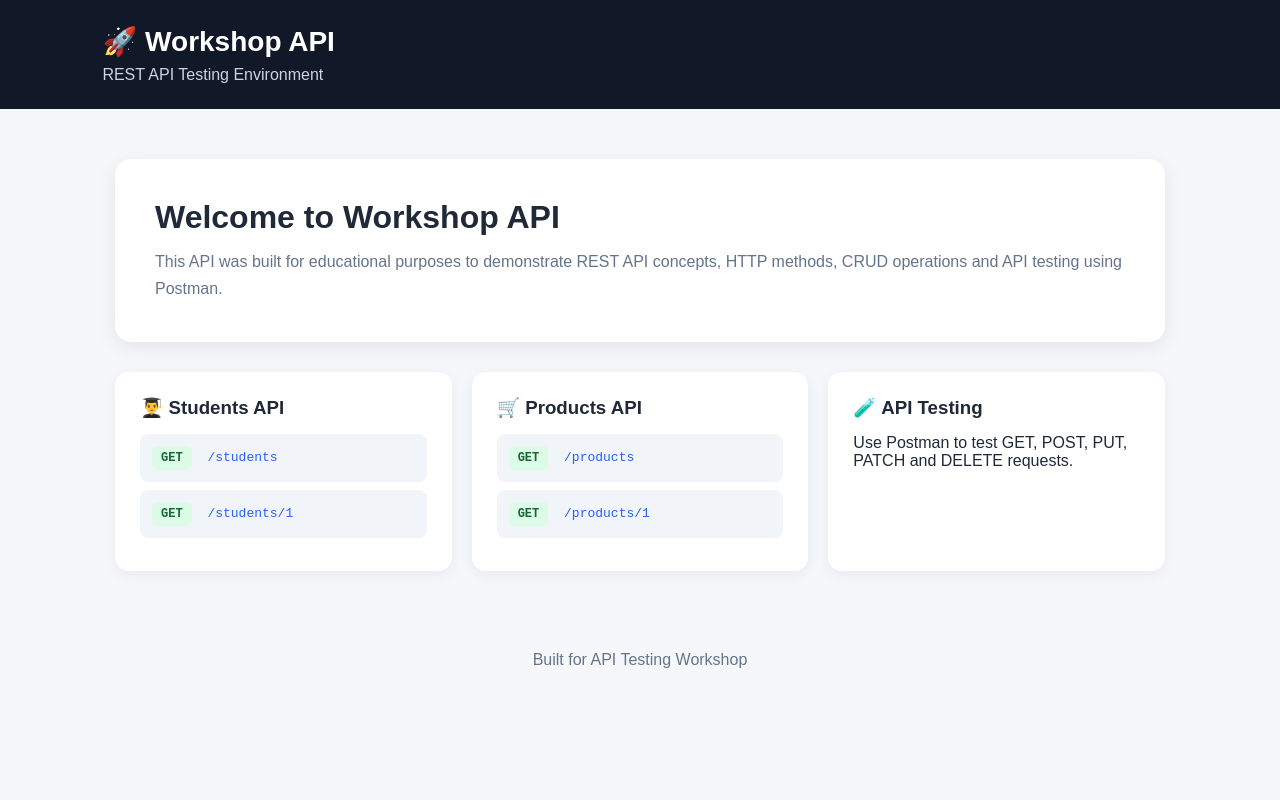
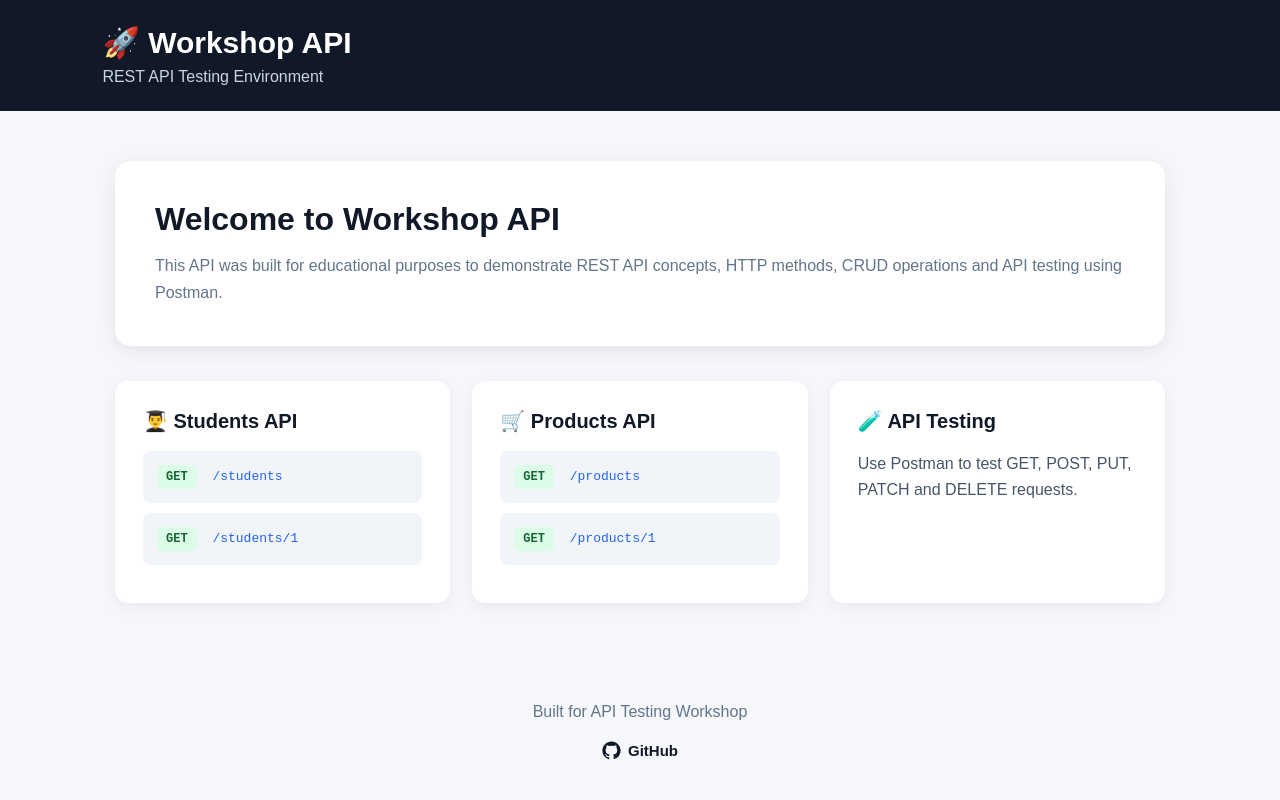
Before and after one commit to jana-2110/workshop-api, a website: page public/index.html in a window 1280 px wide. Drawn offline with Linux system fonts and the light colour scheme.

Commit message:
Update workshop API homepage and readme

```diff
--- a/public/index.html
+++ b/public/index.html
@@ -14,10 +14,17 @@
         }
 
         body {
-            font-family: Arial, sans-serif;
+            font-family: Arial, Helvetica, sans-serif;
             background: #f5f7fb;
             color: #1f2937;
+            min-height: 100vh;
+            display: flex;
+            flex-direction: column;
         }
+
+        /* =========================
+           HEADER
+        ========================== */
 
         header {
             background: #111827;
@@ -26,64 +33,102 @@
         }
 
         header h1 {
-            font-size: 28px;
+            font-size: 30px;
+            font-weight: 700;
         }
 
         header p {
             margin-top: 8px;
             color: #cbd5e1;
+            font-size: 16px;
         }
 
+        /* =========================
+           MAIN CONTENT
+        ========================== */
+
         main {
+            width: 100%;
             max-width: 1100px;
             margin: 50px auto;
             padding: 0 25px;
+            flex: 1;
         }
+
+        /* =========================
+           HERO SECTION
+        ========================== */
 
         .hero {
             background: white;
             padding: 40px;
             border-radius: 16px;
-            box-shadow: 0 5px 20px rgba(0,0,0,0.08);
-            margin-bottom: 30px;
+            box-shadow: 0 5px 20px rgba(0, 0, 0, 0.08);
+            margin-bottom: 35px;
         }
 
         .hero h2 {
             font-size: 32px;
-            margin-bottom: 12px;
+            margin-bottom: 14px;
+            color: #111827;
         }
 
         .hero p {
             color: #64748b;
             line-height: 1.7;
+            font-size: 16px;
         }
+
+        /* =========================
+           API CARDS
+        ========================== */
 
         .api-grid {
             display: grid;
-            grid-template-columns: repeat(auto-fit, minmax(280px, 1fr));
-            gap: 20px;
+            grid-template-columns: repeat(
+                auto-fit,
+                minmax(280px, 1fr)
+            );
+            gap: 22px;
         }
 
         .card {
             background: white;
-            padding: 25px;
+            padding: 28px;
             border-radius: 14px;
-            box-shadow: 0 4px 15px rgba(0,0,0,0.06);
+            box-shadow: 0 4px 15px rgba(0, 0, 0, 0.06);
         }
 
         .card h3 {
-            margin-bottom: 15px;
+            margin-bottom: 18px;
+            font-size: 20px;
+            color: #111827;
         }
+
+        .card p {
+            line-height: 1.6;
+            color: #475569;
+        }
+
+        /* =========================
+           API ENDPOINTS
+        ========================== */
 
         .endpoint {
             display: block;
             background: #f1f5f9;
-            padding: 12px;
-            margin: 8px 0;
+            padding: 14px;
+            margin: 10px 0;
             border-radius: 8px;
             color: #2563eb;
             text-decoration: none;
             font-family: monospace;
+            transition: 0.2s ease;
+        }
+
+        .endpoint:hover {
+            background: #e2e8f0;
+            transform: translateX(3px);
         }
 
         .method {
@@ -97,78 +142,285 @@
             margin-right: 8px;
         }
 
+        /* =========================
+           FOOTER
+        ========================== */
+
         footer {
             text-align: center;
-            padding: 30px;
+            padding: 30px 20px;
             color: #64748b;
+            line-height: 1.8;
+        }
+
+        .github-link {
+            margin-top: 10px;
+        }
+
+        .github-link a {
+            display: inline-flex;
+            align-items: center;
+            gap: 7px;
+
+            color: #111827;
+            text-decoration: none;
+
+            font-size: 15px;
+            font-weight: 600;
+
+            transition: 0.2s ease;
+        }
+
+        .github-link a:hover {
+            color: #2563eb;
+            transform: translateY(-1px);
+        }
+
+        /* GitHub SVG */
+
+        .github-icon {
+            width: 19px;
+            height: 19px;
+            fill: currentColor;
+        }
+
+        /* =========================
+           MOBILE
+        ========================== */
+
+        @media (max-width: 600px) {
+
+            header {
+                padding: 22px 6%;
+            }
+
+            header h1 {
+                font-size: 25px;
+            }
+
+            header p {
+                font-size: 14px;
+            }
+
+            main {
+                margin: 30px auto;
+                padding: 0 18px;
+            }
+
+            .hero {
+                padding: 28px;
+            }
+
+            .hero h2 {
+                font-size: 26px;
+            }
+
+            .hero p {
+                font-size: 15px;
+            }
+
+            .card {
+                padding: 24px;
+            }
         }
     </style>
 </head>
 
 <body>
 
+    <!-- =========================
+         HEADER
+    ========================== -->
+
     <header>
+
         <h1>🚀 Workshop API</h1>
-    <p>REST API Testing Environment</p>
+
+        <p>
+            REST API Testing Environment
+        </p>
+
     </header>
+
+
+    <!-- =========================
+         MAIN
+    ========================== -->
 
     <main>
 
+        <!-- HERO -->
+
         <section class="hero">
-        <h2>Welcome to Workshop API</h2>
+
+            <h2>
+                Welcome to Workshop API
+            </h2>
 
             <p>
-            This API was built for educational purposes to demonstrate
-            REST API concepts, HTTP methods, CRUD operations and API
-            testing using Postman.
+                This API was built for educational purposes to
+                demonstrate REST API concepts, HTTP methods,
+                CRUD operations and API testing using Postman.
             </p>
+
         </section>
+
+
+        <!-- API CARDS -->
 
         <section class="api-grid">
 
+
+            <!-- STUDENTS API -->
+
             <div class="card">
-            <h3>👨‍🎓 Students API</h3>
 
-            <a class="endpoint" href="/students">
-                <span class="method">GET</span>
+                <h3>
+                    👨‍🎓 Students API
+                </h3>
+
+                <a
+                    class="endpoint"
+                    href="/students"
+                >
+                    <span class="method">
+                        GET
+                    </span>
+
                     /students
                 </a>
 
-            <a class="endpoint" href="/students/1">
-                <span class="method">GET</span>
+
+                <a
+                    class="endpoint"
+                    href="/students/1"
+                >
+                    <span class="method">
+                        GET
+                    </span>
+
                     /students/1
                 </a>
+
             </div>
 
+
+            <!-- PRODUCTS API -->
+
             <div class="card">
-            <h3>🛒 Products API</h3>
 
-            <a class="endpoint" href="/products">
-                <span class="method">GET</span>
+                <h3>
+                    🛒 Products API
+                </h3>
+
+
+                <a
+                    class="endpoint"
+                    href="/products"
+                >
+                    <span class="method">
+                        GET
+                    </span>
+
                     /products
                 </a>
 
-            <a class="endpoint" href="/products/1">
-                <span class="method">GET</span>
+
+                <a
+                    class="endpoint"
+                    href="/products/1"
+                >
+                    <span class="method">
+                        GET
+                    </span>
+
                     /products/1
                 </a>
+
             </div>
 
+
+            <!-- API TESTING -->
+
             <div class="card">
-            <h3>🧪 API Testing</h3>
+
+                <h3>
+                    🧪 API Testing
+                </h3>
 
                 <p>
-                Use Postman to test GET, POST, PUT, PATCH and DELETE
-                requests.
+                    Use Postman to test
+                    GET, POST, PUT, PATCH
+                    and DELETE requests.
                 </p>
+
             </div>
+
 
         </section>
 
     </main>
 
+
+    <!-- =========================
+         FOOTER
+    ========================== -->
+
     <footer>
+
+        <div>
             Built for API Testing Workshop
+        </div>
+
+
+        <div class="github-link">
+
+            <a
+                href="https://github.com/jana-2110/workshop-api"
+                target="_blank"
+                rel="noopener noreferrer"
+                aria-label="Open GitHub profile"
+            >
+
+                <!-- GitHub Icon -->
+
+                <svg
+                    class="github-icon"
+                    viewBox="0 0 24 24"
+                    aria-hidden="true"
+                >
+
+                    <path
+                        d="M12 .5C5.65.5.5 5.65.5 12c0 5.09
+                        3.29 9.4 7.86 10.93.57.1.78-.25.78-.55
+                        0-.27-.01-1-.02-1.96-3.2.7-3.88-1.54
+                        -3.88-1.54-.52-1.33-1.28-1.68-1.28-1.68
+                        -1.04-.71.08-.7.08-.7 1.15.08
+                        1.76 1.18 1.76 1.18 1.02 1.75
+                        2.67 1.24 3.32.95.1-.74.4-1.24
+                        .73-1.53-2.55-.29-5.23-1.28-5.23-5.7
+                        0-1.26.45-2.29 1.18-3.1-.12-.29-.51-1.46
+                        .11-3.04 0 0 .96-.31 3.15 1.18a10.9
+                        10.9 0 0 1 5.74 0c2.19-1.49
+                        3.15-1.18 3.15-1.18.62 1.58.23
+                        2.75.11 3.04.73.81 1.18 1.84
+                        1.18 3.1 0 4.43-2.69 5.41-5.25
+                        5.69.41.35.78 1.04.78 2.1 0
+                        1.52-.01 2.74-.01 3.11 0
+                        .3.21.66.79.55A11.51 11.51 0 0 0
+                        23.5 12C23.5 5.65 18.35.5 12 .5Z"
+                    />
+
+                </svg>
+
+                <span>
+                    GitHub
+                </span>
+
+            </a>
+
+        </div>
+
     </footer>
 
 </body>
```
Also changed, not shown: README.md (added). Lines whose indentation alone changed are shown as unchanged.
